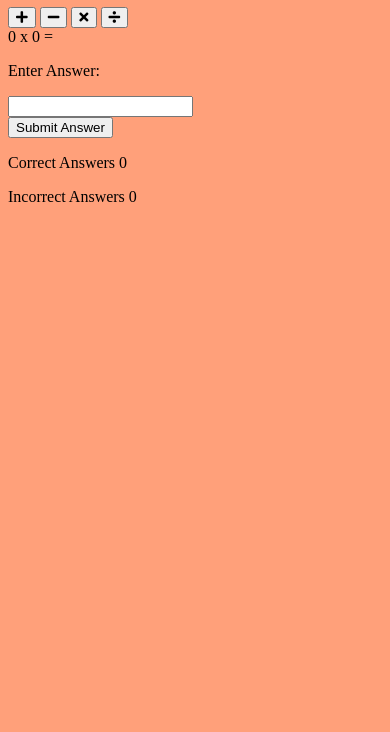
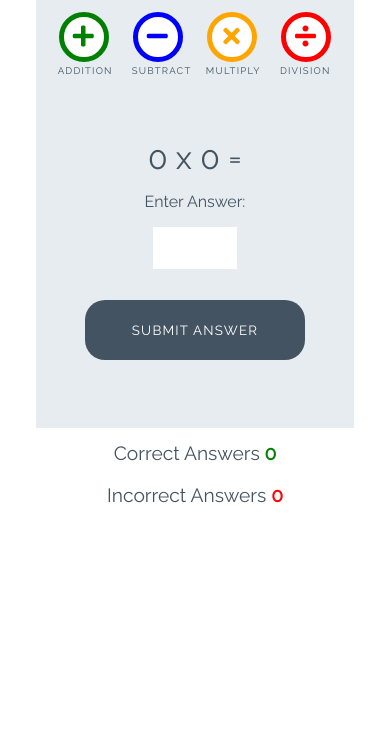
Before and after one commit to hisarciklilar/love-maths, a plain HTML site: page index.html in a window 390 px wide. Shown: the part 112-844 px from the top of the page. Drawn offline with Linux system fonts and the light colour scheme.

Commit message:
add styles to page

```diff
--- a/assets/css/style.css
+++ b/assets/css/style.css
@@ -1,3 +1,252 @@
+/* --------- Global style */
+
 body {
-    background-color: lightsalmon;
+    background-color: white;
+    font-family: "Raleway", sans-serif;
+    color: #445361;
+    text-align: center;
 }
+
+/* --------- Heading */
+
+.heading {
+    text-align: center;
+    font-size: 2.5rem;
+}
+
+.logo {
+    height: 40px;
+    padding-right: 5px;
+}
+
+/* --------- Game layout */
+
+.game-area {
+    background-color: #E6ECF0;
+    box-sizing: border-box;
+    width: 85%;
+    height: 65vh;
+    max-height: 450px;
+    max-width: 830px;
+    margin-left: auto;
+    margin-right: auto;
+    padding: 1%;
+}
+
+.question-area {
+    width: 50%;
+    font-size: 2rem;
+    margin: auto;
+    padding: 50px 0;
+}
+
+.question-area span {
+    padding: 0 15px;
+}
+
+.score-area {
+    margin: 5px auto;
+    width: 60%;
+    font-size: 1.2rem;
+}
+
+.controls-area {
+    width: 85%;
+    margin: 30px auto;
+}
+
+#score {
+    color: green;
+    font-weight: bold;
+}
+
+#incorrect {
+    color: red;
+    font-weight: bold;
+}
+
+.answer-message {
+    display: none;
+    font-size: 1rem;
+}
+
+#answer-box {
+    border: none;
+    color: #445361;
+    display: inline-block;
+    height: 40px;
+    width: 80px;
+    font-size: 1.2rem;
+}
+
+.scores {
+    display: inline-block;
+    padding: 25px;
+}
+
+/* --------- Buttons */
+
+.btn {
+    width: 220px;
+    height: 60px;
+    font-family: "Raleway", sans-serif;
+    text-transform: uppercase;
+    letter-spacing: 1.2px;
+    color: white;
+}
+
+.btn:focus {
+    outline: none;
+}
+
+.btn--big {
+    padding-top: 10px;
+    border-radius: 50%;
+    background-color: white;
+    border: 10px solid;
+    width: 100px;
+    height: 100px;
+    font-size: 3.2rem;
+    margin: 0 30px;
+    transition: all 0.5s;
+}
+
+.btn--big::after{
+    content: attr(data-type);
+    font-size: 1rem;
+    color: #445361;
+    position: relative;
+    left: -0.5em;
+}
+
+.btn--blue {
+    border-color: blue;
+    color: blue;
+}
+
+.btn--blue:active,
+.btn--blue:hover {
+    background-color: darkblue;
+    color: white;
+}
+
+.btn--orange {
+    border-color: orange;
+    color: orange;
+}
+
+.btn--orange:active,
+.btn--orange:hover {
+    background-color: darkorange;
+    color: white;
+}
+
+.btn--red {
+    border-color: red;
+    color: red;
+}
+
+.btn--red:active,
+.btn--red:hover {
+    background-color: darkred;
+    color: white;
+}
+
+.btn--green {
+    border-color: green;
+    color: green;
+}
+
+.btn--green:active,
+.btn--green:hover {
+    background-color: darkgreen;
+    color: white;
+}
+
+.btn--gray {
+    margin-top: 25px;
+    background-color: #445361;
+    border: 1px transparent;
+    border-radius: 20px;
+}
+
+.btn--gray:active,
+.btn--gray:hover {
+    background-color: #0d1013;
+}
+
+/* --------- Media queries */
+
+@media (max-width: 414px) {
+    .controls-area {
+        width: 100%;
+    }
+
+    .btn--big {
+        margin: 0 10px;
+        padding: 5px;
+        border: 5px solid;
+        width: 50px;
+        height: 50px;
+        font-size: 1.5rem;
+    }
+
+    .btn--big::after {
+        font-size: 0.6rem;
+        left: -0.7rem;
+    }
+
+    .question-area {
+        padding: 10% 0;
+        width: 100%;
+    }
+
+    .question-area span {
+        padding: 0;
+    }
+
+    .answer-message {
+        display: block;
+    }
+
+    #answer-box {
+        display: block;
+        margin: 0 auto;
+    }
+    .btn--gray {
+        margin-top: 0;
+    }
+
+    .score-area {
+        width: 100%;
+    }
+
+    .scores {
+        margin: 0.5em auto;
+        display: block;
+        padding: 5px;
+    }
+
+    .heading {
+        font-size: 2rem;
+    }
+}
+
+@media (max-width: 320px) {
+    .game-area {
+        height: 70vh;
+    }
+
+    .controls-area {
+        width: 75%;
+        margin: 10px auto;
+    }
+
+    .btn--big {
+        margin: 10px 10px;
+    }
+    .question-area {
+        padding: 10px 0;
+    }
+
+}
--- a/index.html
+++ b/index.html
@@ -19,16 +19,16 @@
 
     <div class="game-area">
         <div class="controls-area">
-            <button class="btn btn--big btn--green">
+            <button data-type="addition" class="btn btn--big btn--green">
                 <i class="fas fa-plus"></i>
             </button>
-            <button class="btn btn--big btn--blue">
+            <button data-type="subtract" class="btn btn--big btn--blue">
                 <i class="fas fa-minus"></i>
             </button>
-            <button class="btn btn--big btn--orange">
+            <button data-type="multiply" class="btn btn--big btn--orange">
                 <i class="fas fa-times"></i>
             </button>
-            <button class="btn btn--big btn--red">
+            <button data-type="division" class="btn btn--big btn--red">
                 <i class="fas fa-divide"></i>
             </button>
         </div>
@@ -40,7 +40,7 @@
             <p class="answer-message">Enter Answer:</p>
             <input id="answer-box" type="number">
         </div>
-        <button class="btn btn--gray">Submit Answer</button>
+        <button data-type="submit" class="btn btn--gray">Submit Answer</button>
     </div>
 
     <div class="score-area">
```
Also changed, not shown: 1 other file.
